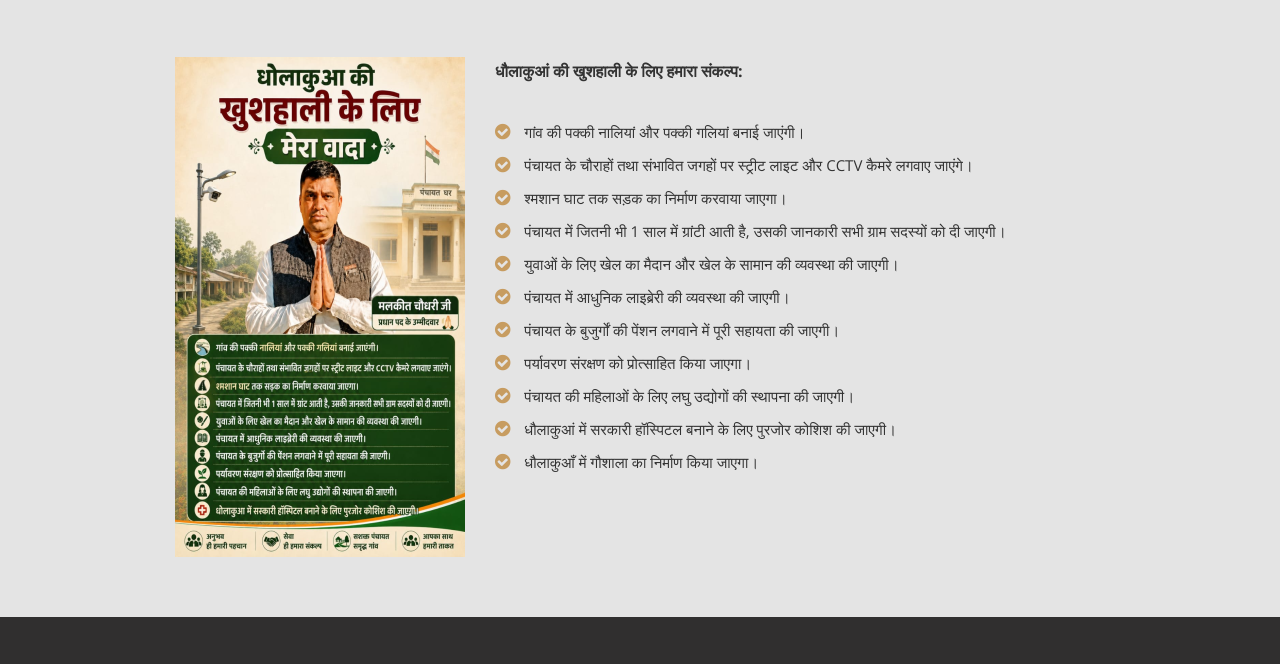
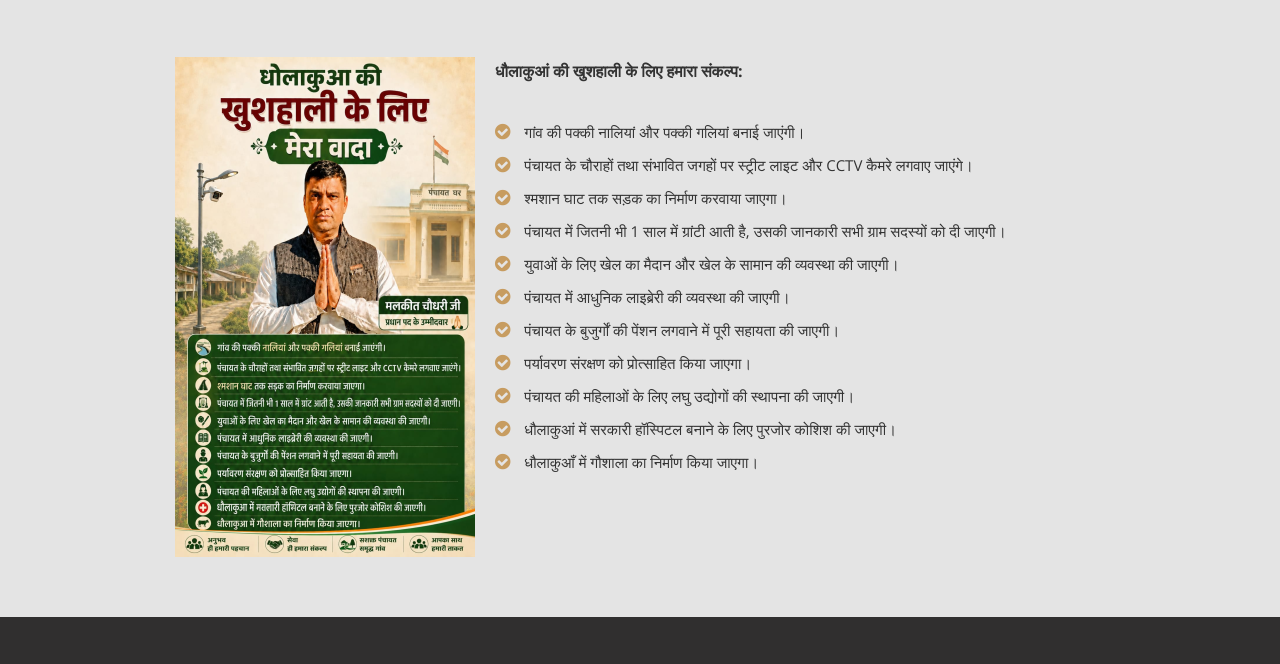
Before and after one commit to election-2026/panchayati-raj, a plain HTML site: page index.html in a window 1280 px wide. Shown: the part 8123-8787 px from the top of the page. Drawn offline with nearby package versions, Linux system fonts and the light colour scheme; a web font is replaced by a local one.

Commit message:
Update index.html

```diff
--- a/index.html
+++ b/index.html
@@ -1175,7 +1175,7 @@ http://www.templatemo.com/tm-466-cafe-house
             <div class="tm-daily-menu-container margin-top-60">
               <div class="col-lg-4 col-md-4">
                 <img
-                  src="img/vada (1).png"
+                  src="img/grantee.png"
                   alt="Menu board"
                   class="tm-daily-menu-img"
                 />
```
